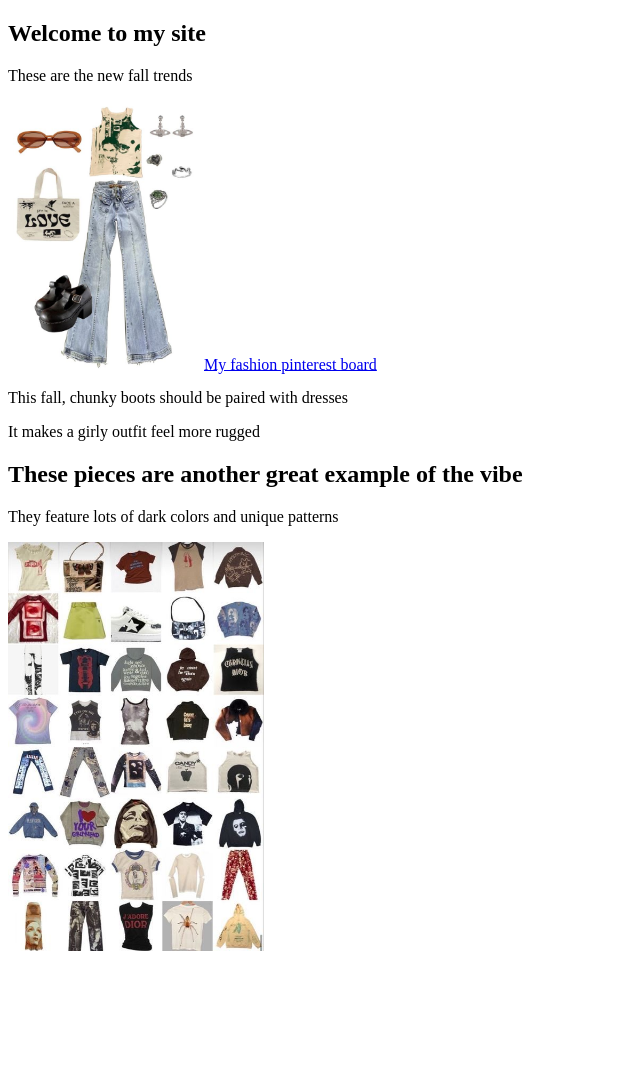
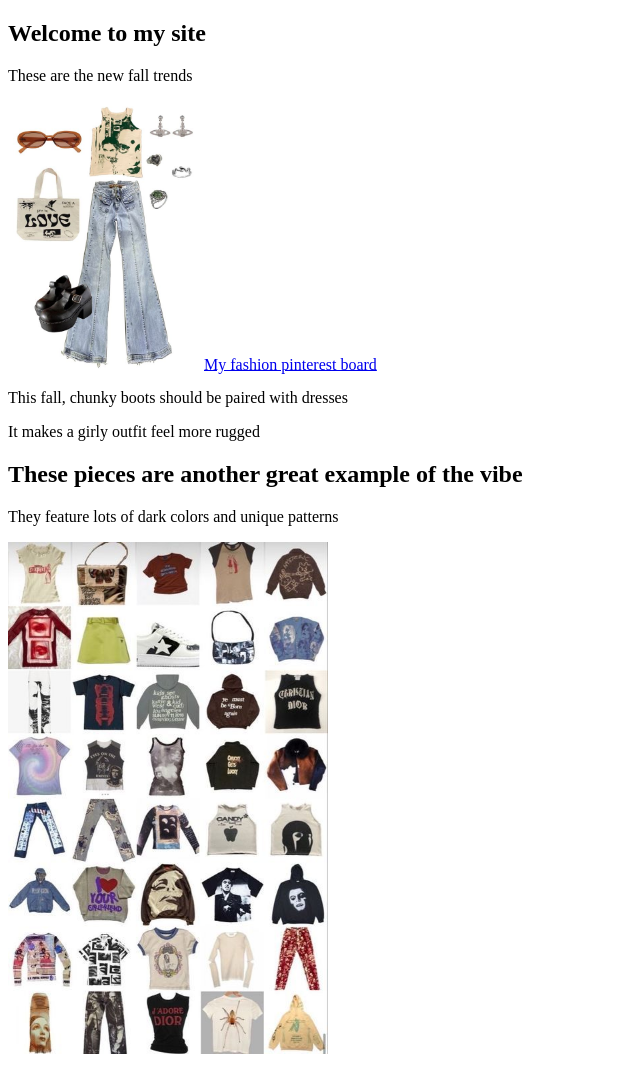
Before and after one commit to esmeenaj/web-2, a plain HTML site: page index.html in a window 1280 px wide. Shown: the whole page, without its empty margins (0-640 px from the left). Before the commit the page ends 963 px from the top, so only its background shows below. Drawn offline with Linux system fonts and the light colour scheme.

Commit message:
Update index.html

```diff
--- a/index.html
+++ b/index.html
@@ -16,7 +16,7 @@
 
       <h2> These pieces are another great example of the vibe </h2>
       <p> They feature lots of dark colors and unique patterns </p>
-      <img src="assets/clothes.jpg" style = "width:20vw"/>
+      <img src="assets/clothes.jpg" style = "width:25vw"/>
     </section>
   </body>
 
```
